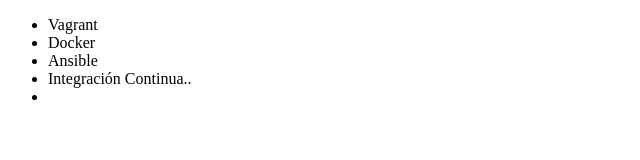
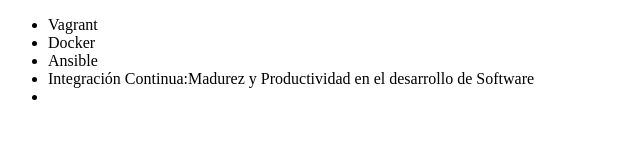
Before and after one commit to mariadelcarmenfdz/alura-git, a plain HTML site: page index.html in a window 1280 px wide. Shown: the whole page, without its empty margins (0-640 px from the left). Drawn offline with Linux system fonts and the light colour scheme.

Commit message:
Renombrando curso de Integración Continua

```diff
--- a/index.html
+++ b/index.html
@@ -9,7 +9,7 @@
             <li>Vagrant</li>
             <li>Docker</li>
             <li>Ansible</li>
-            <li>Integración Continua..</li>
+            <li>Integración Continua:Madurez y Productividad en el desarrollo de Software</li>
             <li></li>
         </ul>
     </body>
```
